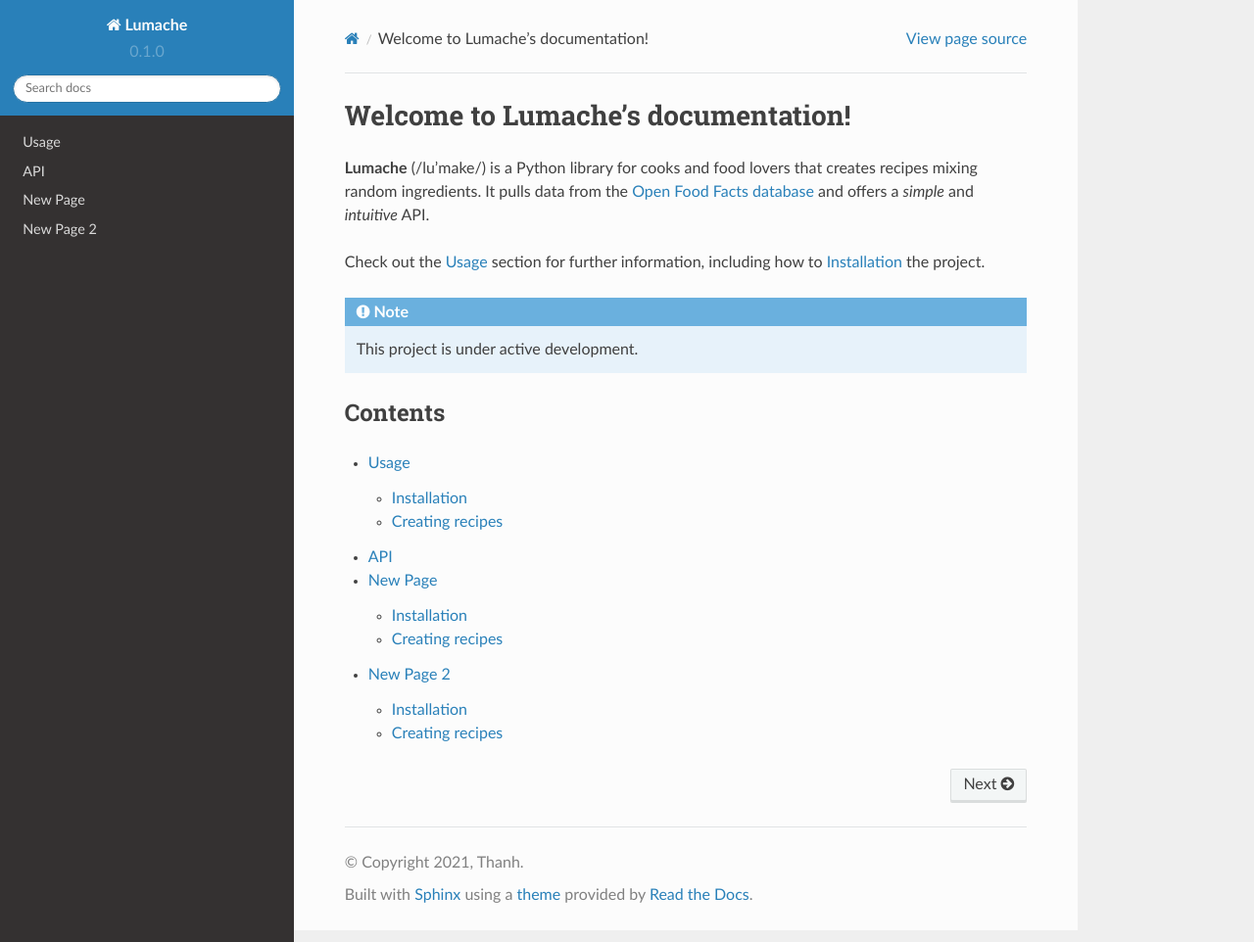
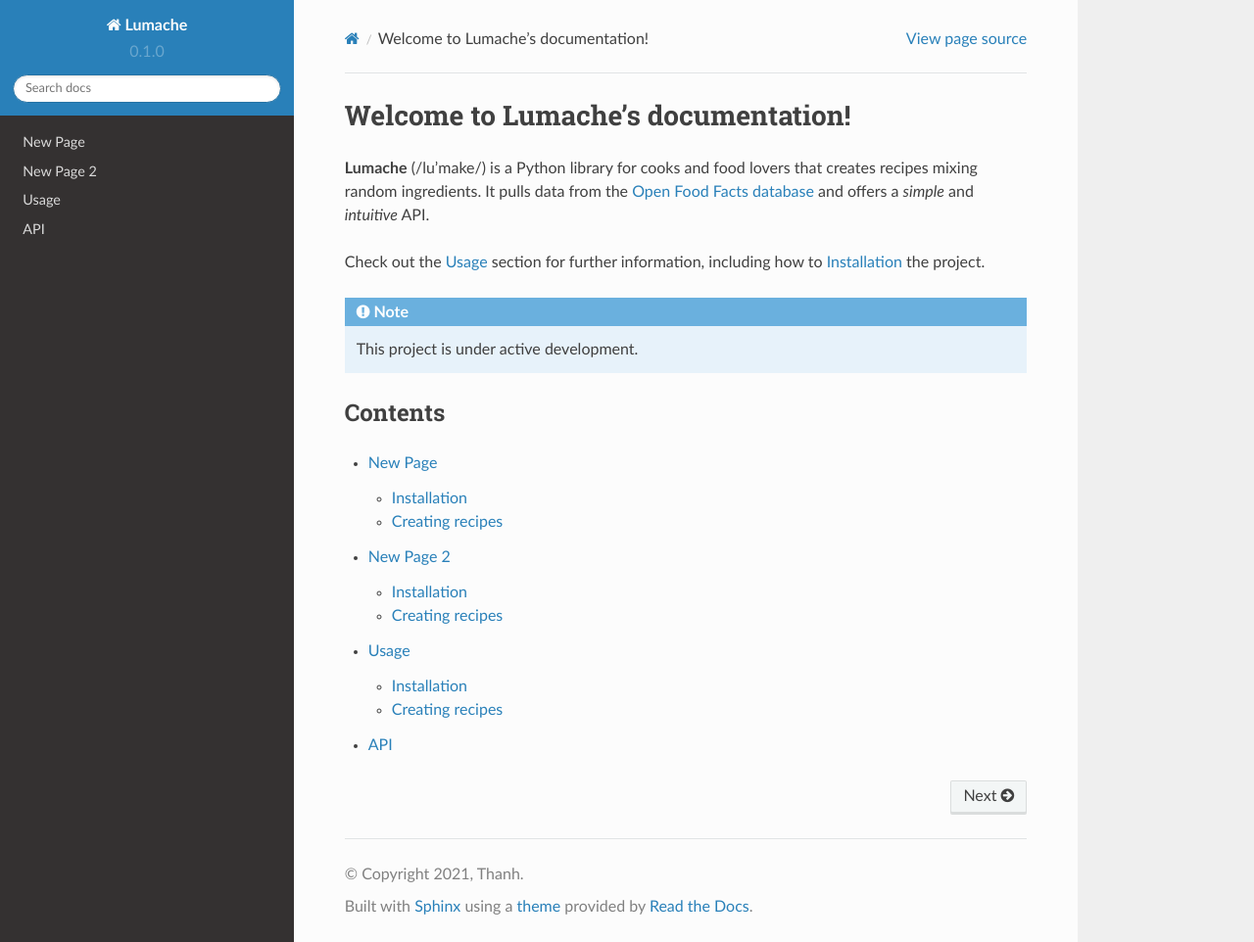
Before and after one commit to ngminhthanh12a3/readthedoc, a Sphinx documentation site: the page built from docs/source/index.rst, in a window 1280 px wide and 962 px high. Shown: the whole window at 98% size. Built offline with Sphinx 7.4.7 and the Read the Docs theme 2.0.0, drawn with Linux system fonts in a browser that asks for light colours.

```diff
--- a/docs/source/index.rst
+++ b/docs/source/index.rst
@@ -18,7 +18,7 @@ Contents
 
 .. toctree::
 
+   newpage
+   newpage2
    usage
    api
-   newpage
-   newpage2
```
